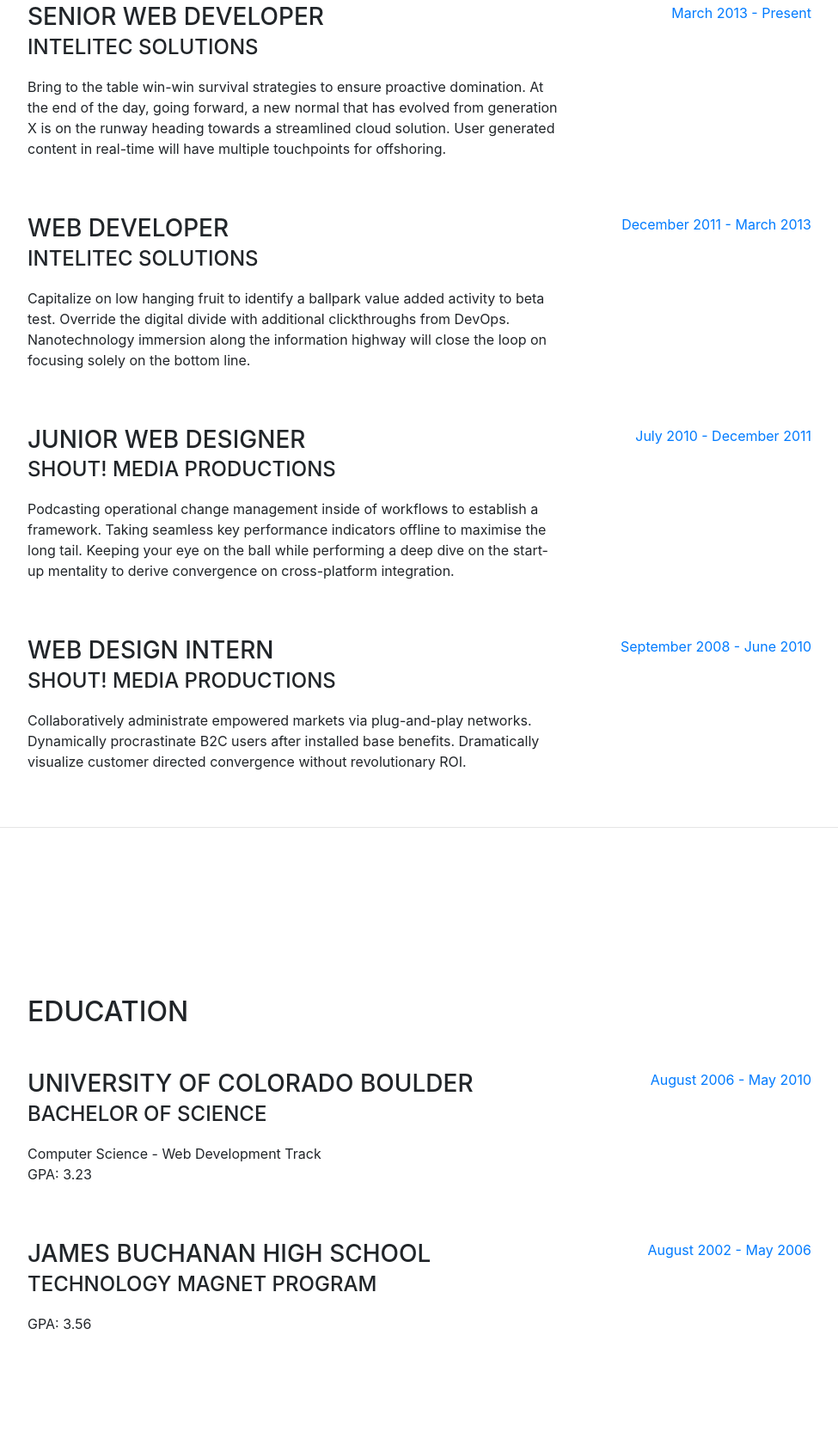
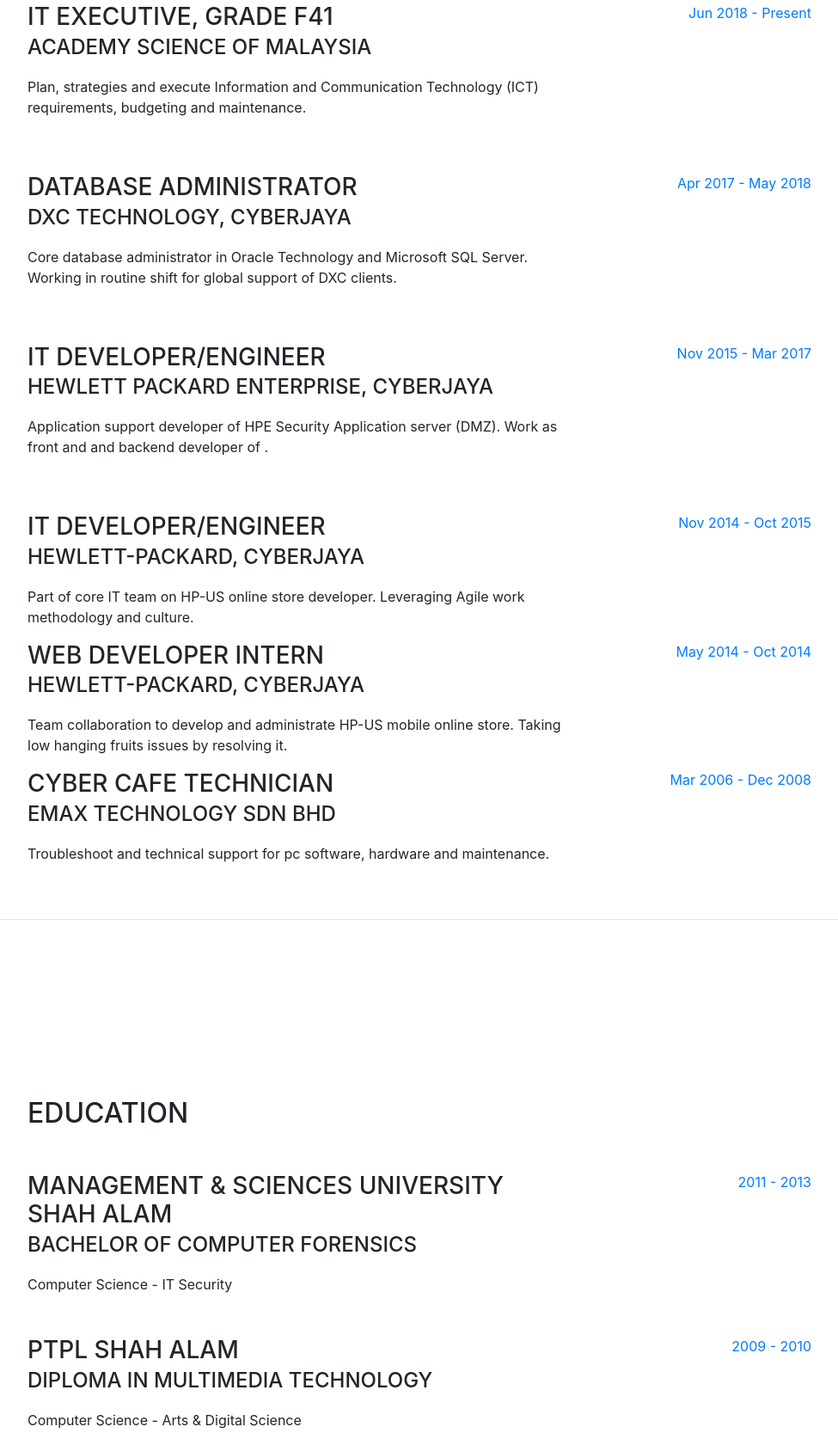
Before and after one commit to HarlicWork/resume, a website with bundled scripts: page index.html in a window 1280 px wide. Shown: the part 932-2599 px from the top of the page at 86% size, without its empty margins (288-1263 px from the left). Built offline with nearby package versions, Linux system fonts and the light colour scheme; a web font is replaced by a local one.

Commit message:
changing info

```diff
--- a/index.html
+++ b/index.html
@@ -66,10 +66,13 @@
           <h1 class="mb-0">Syed Abdul Haliq
             <span class="text-primary">Bin Syed Abdul Malik</span>
           </h1>
-          <div class="subheading mb-5">No 17, Jalan Chengal 7, Saujana Utama 2, Sg Buloh Country Resort · Sungai Buloh, 47000 · (+6017) 689-6431 ·
+          <!-- <div class="subheading mb-5">No 17, Jalan Chengal 7, Saujana Utama 2, Sg Buloh Country Resort · Sungai Buloh, 47000 · (+6017) 689-6431 ·
             <a href="mailto:name@email.com">harlic.work@gmail.com</a>
-          </div>
-          <p class="lead mb-5">I am experienced in leveraging agile frameworks to provide a robust synopsis for high level overviews. Iterative approaches to corporate strategy foster collaborative thinking to further the overall value proposition.</p>
+          </div> -->
+          <div class="subheading mb-5">Saujana Utama, Sg Buloh Country Resort · Sungai Buloh, Selangor · (+6017) 689-6431 ·
+              <a href="mailto:name@email.com">harlic.work@gmail.com</a>
+            </div>
+          <p class="lead mb-5">I am experienced in web programming, database and leveraging agile scrum frameworks to provide a robust and agile project management </p>
           <div class="social-icons">
             <a href="https://www.linkedin.com/in/harlic/">
               <i class="fab fa-linkedin-in"></i>
@@ -95,47 +98,69 @@
 
           <div class="resume-item d-flex flex-column flex-md-row mb-5">
             <div class="resume-content mr-auto">
-              <h3 class="mb-0">Senior Web Developer</h3>
-              <div class="subheading mb-3">Intelitec Solutions</div>
-              <p>Bring to the table win-win survival strategies to ensure proactive domination. At the end of the day, going forward, a new normal that has evolved from generation X is on the runway heading towards a streamlined cloud solution. User generated content in real-time will have multiple touchpoints for offshoring.</p>
+              <h3 class="mb-0">IT Executive, Grade F41 </h3>
+              <div class="subheading mb-3">Academy Science of Malaysia</div>
+              <p>Plan, strategies and execute Information and Communication Technology (ICT) requirements, budgeting and maintenance.</p>
             </div>
             <div class="resume-date text-md-right">
-              <span class="text-primary">March 2013 - Present</span>
+              <span class="text-primary">Jun 2018 - Present</span>
             </div>
           </div>
 
           <div class="resume-item d-flex flex-column flex-md-row mb-5">
             <div class="resume-content mr-auto">
-              <h3 class="mb-0">Web Developer</h3>
-              <div class="subheading mb-3">Intelitec Solutions</div>
-              <p>Capitalize on low hanging fruit to identify a ballpark value added activity to beta test. Override the digital divide with additional clickthroughs from DevOps. Nanotechnology immersion along the information highway will close the loop on focusing solely on the bottom line.</p>
+              <h3 class="mb-0">Database Administrator </h3>
+              <div class="subheading mb-3">DXC Technology, Cyberjaya</div>
+              <p>Core database administrator in Oracle Technology and Microsoft SQL Server. Working in routine shift for global support of DXC clients.</p>
             </div>
             <div class="resume-date text-md-right">
-              <span class="text-primary">December 2011 - March 2013</span>
+              <span class="text-primary">Apr 2017 - May 2018</span>
             </div>
           </div>
 
           <div class="resume-item d-flex flex-column flex-md-row mb-5">
             <div class="resume-content mr-auto">
-              <h3 class="mb-0">Junior Web Designer</h3>
-              <div class="subheading mb-3">Shout! Media Productions</div>
-              <p>Podcasting operational change management inside of workflows to establish a framework. Taking seamless key performance indicators offline to maximise the long tail. Keeping your eye on the ball while performing a deep dive on the start-up mentality to derive convergence on cross-platform integration.</p>
+              <h3 class="mb-0">IT Developer/Engineer</h3>
+              <div class="subheading mb-3">Hewlett Packard Enterprise, Cyberjaya</div>
+              <p>Application support developer of HPE Security Application server (DMZ). Work as front and and backend developer of . </p>
             </div>
             <div class="resume-date text-md-right">
-              <span class="text-primary">July 2010 - December 2011</span>
+              <span class="text-primary"> Nov 2015 -  Mar 2017</span>
             </div>
           </div>
 
           <div class="resume-item d-flex flex-column flex-md-row">
             <div class="resume-content mr-auto">
-              <h3 class="mb-0">Web Design Intern</h3>
-              <div class="subheading mb-3">Shout! Media Productions</div>
-              <p>Collaboratively administrate empowered markets via plug-and-play networks. Dynamically procrastinate B2C users after installed base benefits. Dramatically visualize customer directed convergence without revolutionary ROI.</p>
+              <h3 class="mb-0">IT Developer/Engineer</h3>
+              <div class="subheading mb-3">Hewlett-Packard, Cyberjaya</div>
+              <p>Part of core IT team on HP-US online store developer. Leveraging Agile work methodology and culture. </p>
             </div>
             <div class="resume-date text-md-right">
-              <span class="text-primary">September 2008 - June 2010</span>
+              <span class="text-primary">Nov 2014 - Oct 2015</span>
             </div>
           </div>
+
+          <div class="resume-item d-flex flex-column flex-md-row">
+            <div class="resume-content mr-auto">
+              <h3 class="mb-0">Web Developer Intern</h3>
+              <div class="subheading mb-3">Hewlett-Packard, Cyberjaya</div>
+              <p>Team collaboration to develop and administrate HP-US mobile online store. Taking low hanging fruits issues by resolving it.</p>
+            </div>
+            <div class="resume-date text-md-right">
+              <span class="text-primary">May 2014 - Oct 2014</span>
+            </div>
+          </div>
+
+          <div class="resume-item d-flex flex-column flex-md-row">
+              <div class="resume-content mr-auto">
+                <h3 class="mb-0">Cyber Cafe Technician</h3>
+                <div class="subheading mb-3">Emax Technology Sdn Bhd</div>
+                <p>Troubleshoot and technical support for pc software, hardware and maintenance.</p>
+              </div>
+              <div class="resume-date text-md-right">
+                <span class="text-primary">Mar 2006 - Dec 2008</span>
+              </div>
+            </div>
 
         </div>
 
@@ -149,24 +174,23 @@
 
           <div class="resume-item d-flex flex-column flex-md-row mb-5">
             <div class="resume-content mr-auto">
-              <h3 class="mb-0">University of Colorado Boulder</h3>
-              <div class="subheading mb-3">Bachelor of Science</div>
-              <div>Computer Science - Web Development Track</div>
-              <p>GPA: 3.23</p>
+              <h3 class="mb-0">Management & Sciences University Shah Alam</h3>
+              <div class="subheading mb-3">Bachelor of Computer Forensics</div>
+              <div>Computer Science - IT Security</div>
             </div>
             <div class="resume-date text-md-right">
-              <span class="text-primary">August 2006 - May 2010</span>
+              <span class="text-primary">2011 - 2013</span>
             </div>
           </div>
 
           <div class="resume-item d-flex flex-column flex-md-row">
             <div class="resume-content mr-auto">
-              <h3 class="mb-0">James Buchanan High School</h3>
-              <div class="subheading mb-3">Technology Magnet Program</div>
-              <p>GPA: 3.56</p>
+              <h3 class="mb-0">PTPL Shah Alam</h3>
+              <div class="subheading mb-3">Diploma In Multimedia Technology</div>
+              <div>Computer Science - Arts &amp; Digital Science</div>
             </div>
             <div class="resume-date text-md-right">
-              <span class="text-primary">August 2002 - May 2006</span>
+              <span class="text-primary">2009 - 2010</span>
             </div>
           </div>
 
@@ -188,31 +212,19 @@
               <i class="fab fa-css3-alt"></i>
             </li>
             <li class="list-inline-item">
-              <i class="fab fa-js-square"></i>
-            </li>
-            <li class="list-inline-item">
               <i class="fab fa-angular"></i>
-            </li>
-            <li class="list-inline-item">
-              <i class="fab fa-react"></i>
             </li>
             <li class="list-inline-item">
               <i class="fab fa-node-js"></i>
             </li>
             <li class="list-inline-item">
-              <i class="fab fa-sass"></i>
+              <i class="fab fa-windows"></i>
             </li>
             <li class="list-inline-item">
-              <i class="fab fa-less"></i>
-            </li>
-            <li class="list-inline-item">
-              <i class="fab fa-wordpress"></i>
+              <i class="fas fa-database"></i>
             </li>
             <li class="list-inline-item">
               <i class="fab fa-gulp"></i>
-            </li>
-            <li class="list-inline-item">
-              <i class="fab fa-grunt"></i>
             </li>
             <li class="list-inline-item">
               <i class="fab fa-npm"></i>
@@ -223,7 +235,10 @@
           <ul class="fa-ul mb-0">
             <li>
               <i class="fa-li fa fa-check"></i>
-              Mobile-First, Responsive Design</li>
+              Mobile-First &amp; Responsive</li>
+            <li>
+              <i class="fa-li fa fa-check"></i>
+              Database &amp; Security</li>
             <li>
               <i class="fa-li fa fa-check"></i>
               Cross Browser Testing &amp; Debugging</li>
@@ -242,7 +257,7 @@
       <section class="resume-section p-3 p-lg-5 d-flex flex-column" id="interests">
         <div class="my-auto">
           <h2 class="mb-5">Interests</h2>
-          <p>Apart from being a IT web developer, I enjoy most of my time with computers and PC building. Also following online gaming in e-sports and exploring the latest technology advancements in web development world.</p>
+          <p>Apart from being a IT web developer, I enjoy most of my time with computers and PC building. Also following online gaming especially in e-sports area and exploring the latest technology advancements in web development world.</p>
           <p class="mb-0">When at home, I am responsible husband and father. I love traveling with family, I am an aspiring chef to my wife and superhero to my boy kid.</p>
         </div>
       </section>
@@ -255,30 +270,9 @@
           <ul class="fa-ul mb-0">
             <li>
               <i class="fa-li fa fa-trophy text-warning"></i>
-              Certified Agile ScrumMaster</li>
-            <!-- <li>
-              <i class="fa-li fa fa-trophy text-warning"></i>
-              Mobile Web Specialist - Google Certification</li>
-            <li>
-              <i class="fa-li fa fa-trophy text-warning"></i>
-              1<sup>st</sup>
-              Place - University of Colorado Boulder - Emerging Tech Competition 2009</li>
-            <li>
-              <i class="fa-li fa fa-trophy text-warning"></i>
-              1<sup>st</sup>
-              Place - University of Colorado Boulder - Adobe Creative Jam 2008 (UI Design Category)</li>
-            <li>
-              <i class="fa-li fa fa-trophy text-warning"></i>
-              2<sup>nd</sup>
-              Place - University of Colorado Boulder - Emerging Tech Competition 2008</li>
-            <li>
-              <i class="fa-li fa fa-trophy text-warning"></i>
-              1<sup>st</sup>
-              Place - James Buchanan High School - Hackathon 2006</li>
-            <li>
-              <i class="fa-li fa fa-trophy text-warning"></i>
-              3<sup>rd</sup>
-              Place - James Buchanan High School - Hackathon 2005</li> -->
+              <p>Certified Agile ScrumMaster</p>
+              <img class="img-fluid" height="400" width="600" src="img/ScrumCert.PNG" alt="">
+            </li>
           </ul>
         </div>
       </section>
```
Also changed, not shown: img/ScrumCert.PNG (added), img/picture-test.png (deleted).
